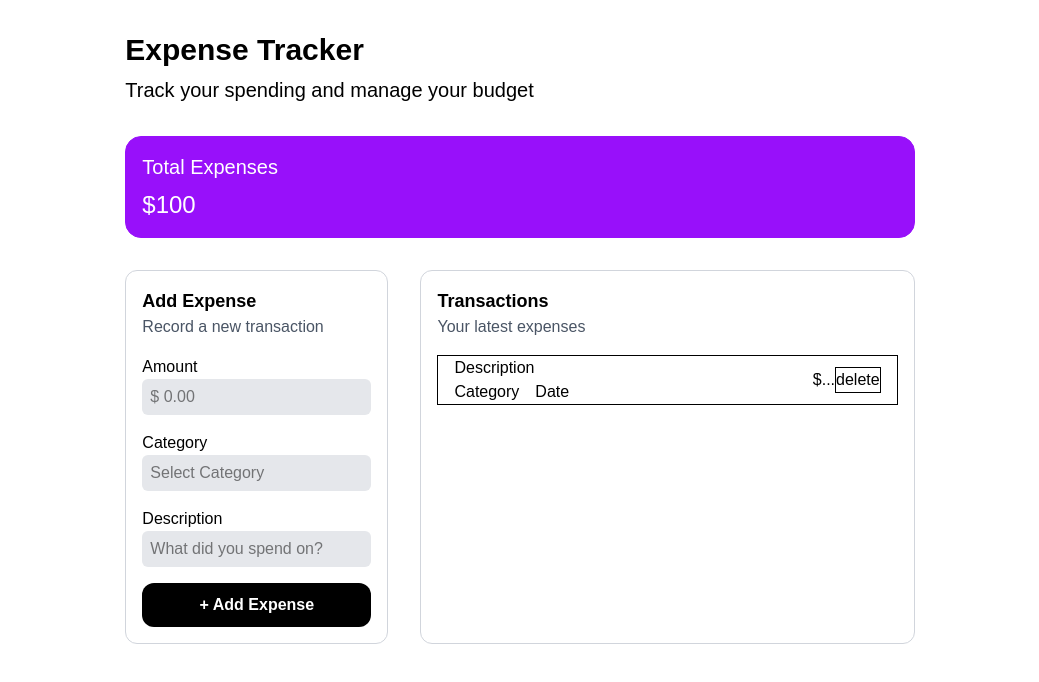
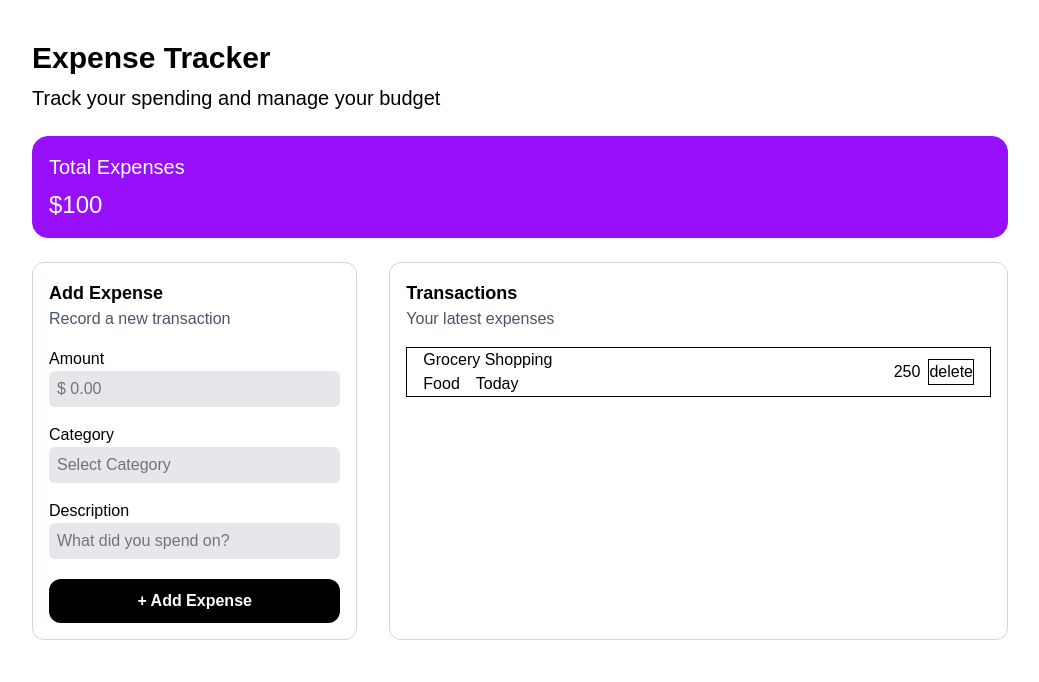
Before and after one commit to arpit-cyber-ops/Expense-Tracker, a Next.js app: page / in a window 1280 px wide. Shown: the top 682 px of the page, without its empty margins (120-1159 px from the left). Built offline with nearby package versions, Linux system fonts and the light colour scheme.

Commit message:
feat: add reusable expense card component

```diff
--- /dev/null
+++ b/app/components/ExpenseCard.tsx
@@ -0,0 +1,24 @@
+interface ExpenseCardProps {
+    description: string;
+    category: string;
+    date: string;
+    amount: number;
+}
+
+export default function ExpenseCard({description, category, date, amount}: ExpenseCardProps) {
+    return (
+        <div className="flex justify-between border px-4">
+            <div>
+                <p>{description}</p>
+                <div className="flex gap-4">
+                    <p>{category}</p>
+                    <p>{date}</p>
+                </div>
+            </div>
+            <div className="flex items-center gap-2">
+                <p>{amount}</p>
+                <button className="border">delete</button>
+            </div>
+        </div>
+    )
+}
--- a/app/components/ExpenseForm.tsx
+++ b/app/components/ExpenseForm.tsx
@@ -25,7 +25,7 @@ export default function ExpenseForm() {
                 </div>
 
                 <div className="flex flex-col">
-                    <button className="text-white font-semibold bg-black rounded-xl p-2.5">+ Add Expense</button>
+                    <button className="text-white font-semibold bg-black rounded-xl p-2.5 mt-1">+ Add Expense</button>
                 </div>
 
             </div>
--- a/app/components/ExpenseList.tsx
+++ b/app/components/ExpenseList.tsx
@@ -1,3 +1,5 @@
+import ExpenseCard from "./ExpenseCard";
+
 export default function ExpenseList() {
     return (
         <div className="flex flex-col gap-4 p-4 border border-gray-300 rounded-xl flex-1">
@@ -6,19 +8,12 @@ export default function ExpenseList() {
                 <p className="text-md text-gray-600">Your latest expenses</p>
             </div>
             <div>
-                <div className="flex justify-between border px-4">
-                    <div>
-                        <p>Description</p>
-                        <div className="flex gap-4">
-                            <p>Category</p>
-                            <p>Date</p>
-                        </div>
-                    </div>
-                    <div className="flex items-center">
-                        <p>$...</p>
-                        <button className="border">delete</button>
-                    </div>
-                </div>
+                <ExpenseCard
+                    description="Grocery Shopping"
+                    category="Food"
+                    date="Today"
+                    amount={250}
+                />
             </div>
         </div>
     )
--- a/app/page.tsx
+++ b/app/page.tsx
@@ -6,9 +6,9 @@ import SummaryCard from "./components/SummaryCard"
 export default function App() {
     return (
         <div className="flex flex-col items-center gap-4 w-full min-h-screen bg-white text-black">
-            <div className="w-4/6">
+            <div className="max-w-5xl w-full px-6 mx-auto flex flex-col gap-6 p-6 m-4">
 
-                <div className="flex flex-col gap-8 m-4 p-4">
+                <div className="flex flex-col gap-6">
 
                     <Header />
 
@@ -16,7 +16,7 @@ export default function App() {
 
                 </div>
 
-                <div className="flex mx-4 px-4 gap-8">
+                <div className="flex gap-8">
 
                     <ExpenseForm />
 
```
